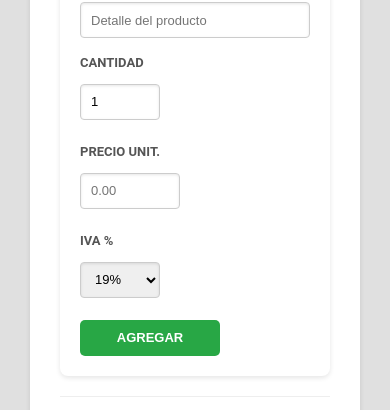
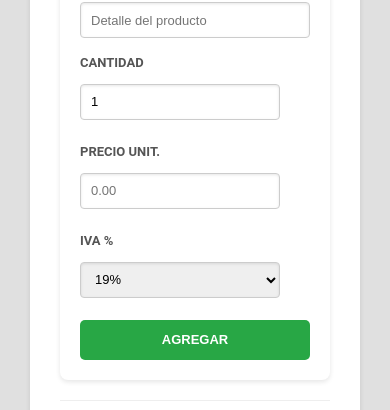
Before and after one commit to DanielFernandoVelazco/tundama-system, a React (Create React App) app in the folder frontend/: page /purchases in a window 390 px wide. Shown: the part 1028-1438 px from the top of the page. Built offline with nearby package versions, Linux system fonts and the light colour scheme; no server answers; sample sign-in values are in the browser's storage.

Commit message:
Modifica css purchases

```diff
--- a/frontend/src/pages/Purchases/Purchases.css
+++ b/frontend/src/pages/Purchases/Purchases.css
@@ -480,3 +480,106 @@
         font-size: 13px;
     }
 }
+
+/* Sección de productos reorganizada */
+.product-section {
+    background-color: white;
+    padding: 20px;
+    border-radius: 8px;
+    box-shadow: 0 2px 5px rgba(0, 0, 0, 0.1);
+    margin-bottom: 20px;
+    width: 100%;
+    box-sizing: border-box;
+}
+
+.product-row {
+    margin-bottom: 12px;
+    display: flex;
+    align-items: center;
+}
+
+.product-row label {
+    width: 180px;
+    text-align: right;
+    margin-right: 12px;
+    font-weight: bold;
+    color: #555;
+    min-width: 100px;
+    flex-shrink: 0;
+    font-size: 14px;
+}
+
+.product-select {
+    max-width: 400px !important;
+    flex-grow: 1;
+}
+
+.product-description {
+    max-width: none !important;
+    width: 100% !important;
+    flex-grow: 1;
+}
+
+.quantity-input,
+.price-input,
+.iva-select {
+    max-width: 200px !important;
+    flex-grow: 1;
+}
+
+.register-button {
+    min-width: 180px;
+    padding: 10px 20px;
+    font-size: 14px;
+    height: 42px;
+}
+
+/* Asegurar que los inputs tengan el mismo estilo */
+.product-row input[type="text"],
+.product-row input[type="number"],
+.product-row select {
+    flex-grow: 1;
+    padding: 8px 12px;
+    border: 1px solid #ccc;
+    border-radius: 4px;
+    font-size: 14px;
+    box-shadow: inset 0 1px 3px rgba(0, 0, 0, 0.1);
+    max-width: 400px;
+    height: 38px;
+    box-sizing: border-box;
+}
+
+/* Responsive para la nueva estructura */
+@media (max-width: 768px) {
+    .product-row {
+        flex-direction: column;
+        align-items: flex-start;
+        gap: 6px;
+        margin-bottom: 10px;
+    }
+
+    .product-row label {
+        text-align: left;
+        width: 100%;
+        margin-right: 0;
+        margin-bottom: 4px;
+        font-size: 13px;
+    }
+
+    .product-row input[type="text"],
+    .product-row input[type="number"],
+    .product-row select {
+        width: 100%;
+        max-width: none;
+        font-size: 13px;
+        padding: 6px 10px;
+        height: 36px;
+    }
+
+    .register-button {
+        width: 100%;
+        min-width: auto;
+        height: 40px;
+        font-size: 13px;
+    }
+}
```
